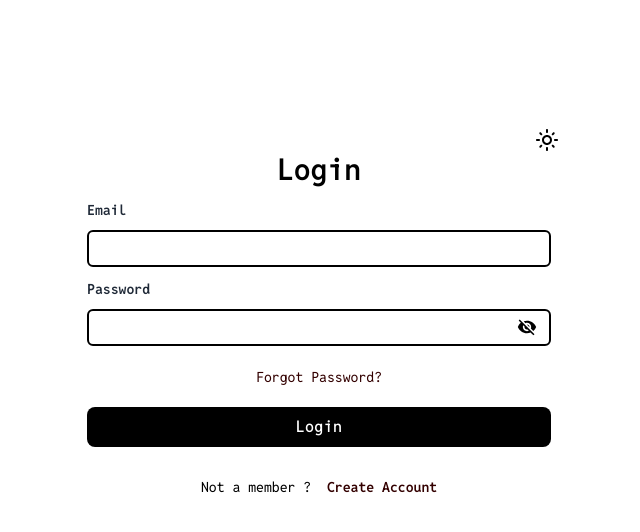
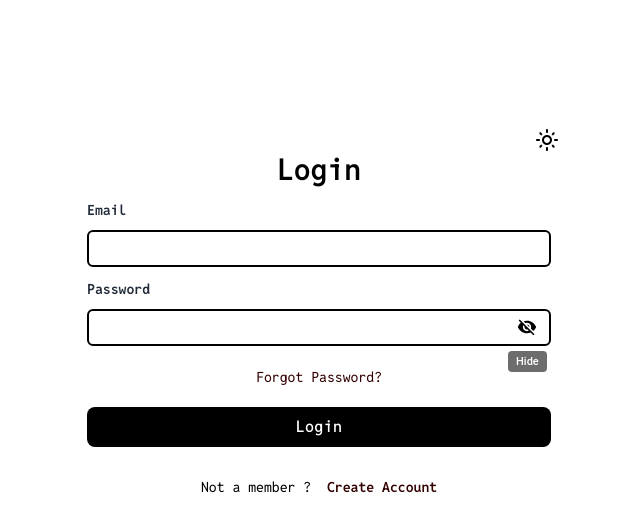
Before and after one commit to YBD21/Budget-Tracker, a Next.js app in the folder client/: page /login in a window 1280 px wide. Both pictures are taken after a click on the icon 848 px from the left and 326 px from the top of the page. Shown: the top 532 px of the page, without its empty margins (321-961 px from the left). Built offline with nearby package versions, Linux system fonts and the light colour scheme; no server answers.

Commit message:
[client] added tooltip Show/Hide password

```diff
--- a/client/src/components/ForgotPassword/ResetPassword.tsx
+++ b/client/src/components/ForgotPassword/ResetPassword.tsx
@@ -7,6 +7,7 @@ import Link from 'next/link';
 import { SubmitHandler, useForm } from 'react-hook-form';
 import { yupResolver } from '@hookform/resolvers/yup';
 import * as Yup from 'yup';
+import { Tooltip } from '@mui/material';
 
 import VisibilityIcon from '@mui/icons-material/Visibility';
 import VisibilityOffIcon from '@mui/icons-material/VisibilityOff';
@@ -162,9 +163,13 @@ const ResetPassword: FC<ResetPasswordProps> = ({ email }) => {
                 className={`absolute right-3.5 top-2.5 text-2xl ${errors.createPassword ? 'text-red-700' : 'text-black dark:text-white'} `}
               >
                 {open === false ? (
-                  <VisibilityIcon onClick={toggle} fontSize="small" />
+                  <Tooltip title="Show">
+                    <VisibilityIcon onClick={toggle} fontSize="small" />
+                  </Tooltip>
                 ) : (
-                  <VisibilityOffIcon onClick={toggle} fontSize="small" />
+                  <Tooltip title="Hide">
+                    <VisibilityOffIcon onClick={toggle} fontSize="small" />
+                  </Tooltip>
                 )}
               </div>
             </div>
@@ -194,9 +199,13 @@ const ResetPassword: FC<ResetPasswordProps> = ({ email }) => {
                 className={`absolute right-3.5 top-2.5 text-2xl ${errors.confirmPassword ? 'text-red-700' : 'text-black dark:text-white'} `}
               >
                 {open === false ? (
-                  <VisibilityIcon onClick={toggle} fontSize="small" />
+                  <Tooltip title="Show">
+                    <VisibilityIcon onClick={toggle} fontSize="small" />
+                  </Tooltip>
                 ) : (
-                  <VisibilityOffIcon onClick={toggle} fontSize="small" />
+                  <Tooltip title="Hide">
+                    <VisibilityOffIcon onClick={toggle} fontSize="small" />
+                  </Tooltip>
                 )}
               </div>
             </div>
--- a/client/src/components/Login/index.tsx
+++ b/client/src/components/Login/index.tsx
@@ -5,6 +5,7 @@ import Link from 'next/link';
 import { useForm, SubmitHandler } from 'react-hook-form';
 import { yupResolver } from '@hookform/resolvers/yup';
 import * as Yup from 'yup';
+import Tooltip from '@mui/material/Tooltip';
 
 import { FORGOTPASSWORD, HOME, SIGNUP } from '@/constants/Routes';
 
@@ -170,9 +171,13 @@ const Login = () => {
                 className={`absolute right-3.5 top-2.5 text-2xl ${errors.password ? 'text-red-700' : 'text-black dark:text-white'} `}
               >
                 {open === false ? (
-                  <VisibilityIcon onClick={toggle} fontSize="small" />
+                  <Tooltip title="Show">
+                    <VisibilityIcon onClick={toggle} fontSize="small" />
+                  </Tooltip>
                 ) : (
-                  <VisibilityOffIcon onClick={toggle} fontSize="small" />
+                  <Tooltip title="Hide">
+                    <VisibilityOffIcon onClick={toggle} fontSize="small" />
+                  </Tooltip>
                 )}
               </div>
 
--- a/client/src/components/Signup/CreateAccount.tsx
+++ b/client/src/components/Signup/CreateAccount.tsx
@@ -1,19 +1,20 @@
 /* eslint-disable tailwindcss/migration-from-tailwind-2 */
-"use client";
+'use client';
 
-import { ChangeEvent, FC, useState } from "react";
-import { SubmitHandler, useForm } from "react-hook-form";
-import { yupResolver } from "@hookform/resolvers/yup";
-import * as Yup from "yup";
+import { ChangeEvent, FC, useState } from 'react';
+import { SubmitHandler, useForm } from 'react-hook-form';
+import { yupResolver } from '@hookform/resolvers/yup';
+import * as Yup from 'yup';
+import { Tooltip } from '@mui/material';
 
-import VisibilityIcon from "@mui/icons-material/Visibility";
-import VisibilityOffIcon from "@mui/icons-material/VisibilityOff";
-import Button from "../Button";
-import Link from "next/link";
-import { LOGIN } from "@/constants/Routes";
-import ErrorMessage from "../ErrorMessage";
-import ToggleTheme from "../ToggleTheme";
-import { UserInfo } from ".";
+import VisibilityIcon from '@mui/icons-material/Visibility';
+import VisibilityOffIcon from '@mui/icons-material/VisibilityOff';
+import Button from '../Button';
+import Link from 'next/link';
+import { LOGIN } from '@/constants/Routes';
+import ErrorMessage from '../ErrorMessage';
+import ToggleTheme from '../ToggleTheme';
+import { UserInfo } from '.';
 
 type CreateAccountProps = {
   togglePage: (status: boolean) => void;
@@ -43,25 +44,25 @@ const CreateAccount: FC<CreateAccountProps> = ({ togglePage, setUserInfo }) => {
   const formSchema = Yup.object({
     firstName: Yup.string()
       .trim()
-      .required("First name is required !")
+      .required('First name is required !')
       .min(MIN_NAME, `First name must be at least ${MIN_NAME} characters !`)
       .max(MAX, `First name must be at most ${MAX} characters !`),
     lastName: Yup.string()
       .trim()
-      .required("Last name is required !")
+      .required('Last name is required !')
       .min(MIN_NAME, `Last name must be at least ${MIN_NAME} characters !`)
       .max(MAX, `Last name must be at most ${MAX} characters !`),
-    email: Yup.string().email().required("Email is required !"),
+    email: Yup.string().email().required('Email is required !'),
     createPassword: Yup.string()
       .trim()
-      .required("Create password is required !")
+      .required('Create password is required !')
       .min(MIN_PASSWORD, `Create password must be at least ${MIN_PASSWORD} characters !`)
       .max(MAX, `Create password must be at most ${MAX} characters !`),
 
     confirmPassword: Yup.string()
       .trim()
-      .required("Confirm password is required !")
-      .test("passwords-match", "Password does not match !", function (value) {
+      .required('Confirm password is required !')
+      .test('passwords-match', 'Password does not match !', function (value) {
         return this.parent.createPassword === value;
       }),
   });
@@ -85,25 +86,25 @@ const CreateAccount: FC<CreateAccountProps> = ({ togglePage, setUserInfo }) => {
 
   const handleFirstNameOnChange = (e: ChangeEvent<HTMLInputElement>) => {
     const trimmedValue = e.target.value.trim();
-    setValue("firstName", trimmedValue);
+    setValue('firstName', trimmedValue);
     handleClearErrors();
   };
 
   const handleLastNameOnChange = (e: ChangeEvent<HTMLInputElement>) => {
     const trimmedValue = e.target.value.trim();
-    setValue("lastName", trimmedValue);
+    setValue('lastName', trimmedValue);
     handleClearErrors();
   };
 
   const handleCreatePasswordChange = (e: ChangeEvent<HTMLInputElement>) => {
     const trimmedValue = e.target.value.trim();
-    setValue("createPassword", trimmedValue);
+    setValue('createPassword', trimmedValue);
     handleClearErrors();
   };
 
   const handleConfirmPasswordChange = (e: ChangeEvent<HTMLInputElement>) => {
     const trimmedValue = e.target.value.trim();
-    setValue("confirmPassword", trimmedValue);
+    setValue('confirmPassword', trimmedValue);
     handleClearErrors();
   };
 
@@ -124,7 +125,7 @@ const CreateAccount: FC<CreateAccountProps> = ({ togglePage, setUserInfo }) => {
     <div className="flex min-h-screen flex-col justify-center overflow-hidden dark:bg-neutral-800">
       <div
         className={`relative mx-auto mb-auto w-full rounded-md p-6 sm:max-w-lg ${
-          Object.keys(errors).length > 0 ? "mt-4" : "mt-12"
+          Object.keys(errors).length > 0 ? 'mt-4' : 'mt-12'
         }`}
       >
         <ToggleTheme />
@@ -140,12 +141,12 @@ const CreateAccount: FC<CreateAccountProps> = ({ togglePage, setUserInfo }) => {
             </label>
             <div className="flex cursor-pointer flex-row">
               <input
-                {...register("firstName")}
+                {...register('firstName')}
                 type="text"
-                placeholder={"What is your first name ?"}
+                placeholder={'What is your first name ?'}
                 onChange={handleFirstNameOnChange}
                 className={`
-                ${errors?.firstName ? "border-red-400 focus:border-red-400 focus:ring-red-400" : "border-black focus:border-black focus:ring-black dark:border-neutral-400 dark:focus:border-neutral-500 dark:focus:ring-neutral-400"}
+                ${errors?.firstName ? 'border-red-400 focus:border-red-400 focus:ring-red-400' : 'border-black focus:border-black focus:ring-black dark:border-neutral-400 dark:focus:border-neutral-500 dark:focus:ring-neutral-400'}
                 mt-2.5 block w-full rounded-md border-2  px-4 py-1.5  placeholder:text-sm focus:outline-none focus:ring focus:ring-opacity-40 dark:bg-neutral-700`}
               />
             </div>
@@ -159,12 +160,12 @@ const CreateAccount: FC<CreateAccountProps> = ({ togglePage, setUserInfo }) => {
 
             <div className="flex cursor-pointer flex-row">
               <input
-                {...register("lastName")}
+                {...register('lastName')}
                 type="text"
-                placeholder={"What is your last name ?"}
+                placeholder={'What is your last name ?'}
                 onChange={handleLastNameOnChange}
                 className={`
-                ${errors?.lastName ? "border-red-400 focus:border-red-400 focus:ring-red-400" : "border-black focus:border-black focus:ring-black dark:border-neutral-400 dark:focus:border-neutral-500 dark:focus:ring-neutral-400"}
+                ${errors?.lastName ? 'border-red-400 focus:border-red-400 focus:ring-red-400' : 'border-black focus:border-black focus:ring-black dark:border-neutral-400 dark:focus:border-neutral-500 dark:focus:ring-neutral-400'}
                 mt-2.5 block w-full rounded-md border-2  px-4 py-1.5  placeholder:text-sm focus:outline-none focus:ring focus:ring-opacity-40 dark:bg-neutral-700`}
               />
             </div>
@@ -176,13 +177,13 @@ const CreateAccount: FC<CreateAccountProps> = ({ togglePage, setUserInfo }) => {
               Email
             </label>
             <input
-              {...register("email")}
+              {...register('email')}
               type="email"
               autoComplete="e-mail"
-              placeholder={"example@email.com"}
+              placeholder={'example@email.com'}
               onChange={handleClearErrors}
               className={`
-              ${errors?.email ? "border-red-400 focus:border-red-400 focus:ring-red-400" : "border-black focus:border-black focus:ring-black dark:border-neutral-400 dark:focus:border-neutral-500 dark:focus:ring-neutral-400"}
+              ${errors?.email ? 'border-red-400 focus:border-red-400 focus:ring-red-400' : 'border-black focus:border-black focus:ring-black dark:border-neutral-400 dark:focus:border-neutral-500 dark:focus:ring-neutral-400'}
               mt-2.5 block w-full rounded-md border-2  px-4 py-1.5  placeholder:text-sm focus:outline-none focus:ring focus:ring-opacity-40 dark:bg-neutral-700`}
             />
             <ErrorMessage errorName={errors?.email} />
@@ -195,23 +196,27 @@ const CreateAccount: FC<CreateAccountProps> = ({ togglePage, setUserInfo }) => {
 
             <div className="relative flex cursor-pointer flex-row">
               <input
-                {...register("createPassword")}
+                {...register('createPassword')}
                 autoComplete="new-password"
-                type={open === false ? "password" : "text"}
-                placeholder={"Create password"}
+                type={open === false ? 'password' : 'text'}
+                placeholder={'Create password'}
                 onChange={handleCreatePasswordChange}
                 className={`
-                ${errors?.createPassword ? "border-red-400 focus:border-red-400 focus:ring-red-400" : "border-black focus:border-black focus:ring-black dark:border-neutral-400 dark:focus:border-neutral-500 dark:focus:ring-neutral-400"}
+                ${errors?.createPassword ? 'border-red-400 focus:border-red-400 focus:ring-red-400' : 'border-black focus:border-black focus:ring-black dark:border-neutral-400 dark:focus:border-neutral-500 dark:focus:ring-neutral-400'}
                 mt-2.5 block w-full rounded-md border-2  px-4 py-1.5  placeholder:text-sm focus:outline-none focus:ring focus:ring-opacity-40 dark:bg-neutral-700`}
               />
               {/* hide/unhide password */}
               <div
-                className={`absolute right-3.5 top-2.5 text-2xl ${errors.createPassword ? "text-red-700" : "text-black dark:text-white"} `}
+                className={`absolute right-3.5 top-2.5 text-2xl ${errors.createPassword ? 'text-red-700' : 'text-black dark:text-white'} `}
               >
                 {open === false ? (
-                  <VisibilityIcon onClick={toggle} fontSize="small" />
+                  <Tooltip title="Show">
+                    <VisibilityIcon onClick={toggle} fontSize="small" />
+                  </Tooltip>
                 ) : (
-                  <VisibilityOffIcon onClick={toggle} fontSize="small" />
+                  <Tooltip title="Hide">
+                    <VisibilityOffIcon onClick={toggle} fontSize="small" />
+                  </Tooltip>
                 )}
               </div>
             </div>
@@ -226,23 +231,27 @@ const CreateAccount: FC<CreateAccountProps> = ({ togglePage, setUserInfo }) => {
 
             <div className="relative flex cursor-pointer flex-row">
               <input
-                {...register("confirmPassword")}
+                {...register('confirmPassword')}
                 autoComplete="confirm-password"
-                placeholder={"Confirm password"}
-                type={open === false ? "password" : "text"}
+                placeholder={'Confirm password'}
+                type={open === false ? 'password' : 'text'}
                 onChange={handleConfirmPasswordChange}
                 className={`
-                ${errors?.confirmPassword ? "border-red-400 focus:border-red-400 focus:ring-red-400" : "border-black focus:border-black focus:ring-black dark:border-neutral-400 dark:focus:border-neutral-500 dark:focus:ring-neutral-400"}
+                ${errors?.confirmPassword ? 'border-red-400 focus:border-red-400 focus:ring-red-400' : 'border-black focus:border-black focus:ring-black dark:border-neutral-400 dark:focus:border-neutral-500 dark:focus:ring-neutral-400'}
                 mt-2.5 block w-full rounded-md border-2  px-4 py-1.5  placeholder:text-sm focus:outline-none focus:ring focus:ring-opacity-40 dark:bg-neutral-700`}
               />
               {/* hide/unhide password */}
               <div
-                className={`absolute right-3.5 top-2.5 text-2xl ${errors.confirmPassword ? "text-red-700" : "text-black dark:text-white"} `}
+                className={`absolute right-3.5 top-2.5 text-2xl ${errors.confirmPassword ? 'text-red-700' : 'text-black dark:text-white'} `}
               >
                 {open === false ? (
-                  <VisibilityIcon onClick={toggle} fontSize="small" />
+                  <Tooltip title="Show">
+                    <VisibilityIcon onClick={toggle} fontSize="small" />
+                  </Tooltip>
                 ) : (
-                  <VisibilityOffIcon onClick={toggle} fontSize="small" />
+                  <Tooltip title="Hide">
+                    <VisibilityOffIcon onClick={toggle} fontSize="small" />
+                  </Tooltip>
                 )}
               </div>
             </div>
```
